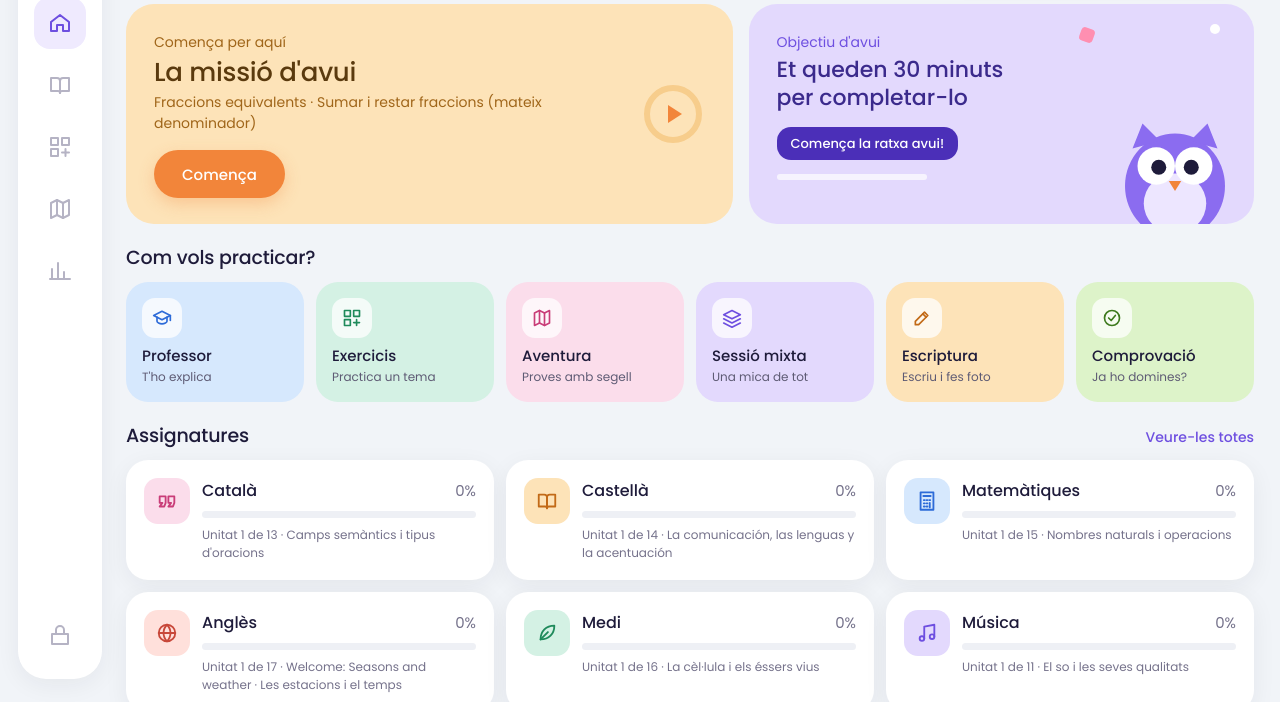
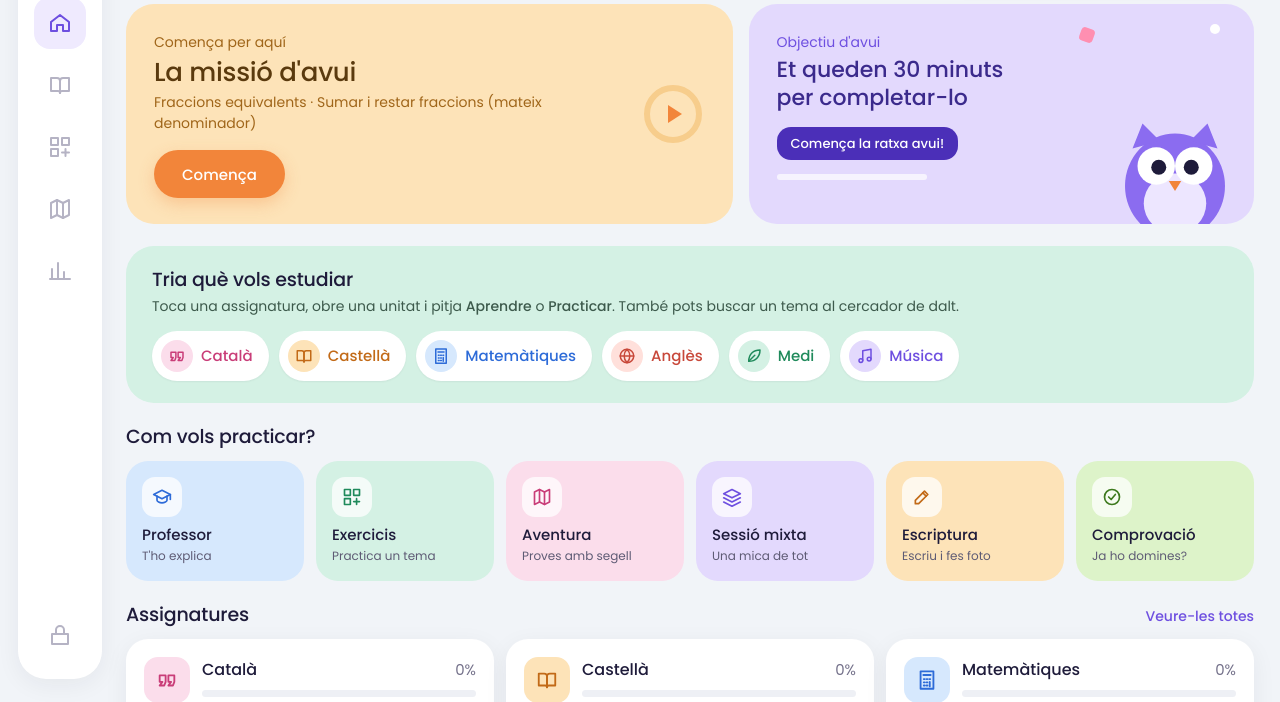
Before and after one commit to gestionspod-sketch/aprenem, a plain HTML site: page index.html in a window 1280 px wide. Shown: the part 103-805 px from the top of the page. Drawn offline with Linux system fonts and the light colour scheme.

Commit message:
Inici: targeta «Tria què vols estudiar»
L'infant pot triar assignatura i tema sense que els pares preparin la sessió.

Co-Authored-By: Claude Opus 5.5 <noreply@anthropic.com>

```diff
--- a/estil/app.css
+++ b/estil/app.css
@@ -320,6 +320,16 @@ code.k{background:var(--soft);padding:2px 8px;border-radius:8px;font-weight:500}
 .h5-head .srch5{width:320px}
 .h5-logo{display:none}
 .top5{display:grid;grid-template-columns:minmax(0,1.2fr) minmax(0,1fr);gap:16px}
+/* «Tria què vols estudiar» (l'infant tria el tema sol) */
+.tria5{background:var(--mint,#D4F1E4);border-radius:28px;padding:22px 26px;display:flex;flex-direction:column;gap:14px}
+.tria5-t h2{margin:0 0 4px;font-size:19px}
+.tria5-t p{margin:0;color:#3D5A4C;font-size:14px;line-height:1.5}
+.tria5-s{display:flex;flex-wrap:wrap;gap:10px}
+.tria5-s button{display:inline-flex;align-items:center;gap:8px;background:#fff;color:var(--d,#1E1B3A);border:0;border-radius:999px;padding:9px 16px 9px 9px;font:inherit;font-weight:600;font-size:15px;cursor:pointer;box-shadow:0 1px 2px rgba(30,27,58,.06)}
+.tria5-s button:hover{box-shadow:0 3px 10px rgba(30,27,58,.10)}
+.tria5-s .ti{width:32px;height:32px;border-radius:50%;background:var(--t,#EEE);display:grid;place-items:center;font-size:16px}
+.tria5-s .ti svg{width:18px;height:18px}
+@media (max-width:767px){.tria5{padding:18px;border-radius:22px}.tria5-s button{font-size:14px}}
 .cont5{display:flex;align-items:center;gap:20px;background:var(--peach);border-radius:28px;padding:26px 28px;min-width:0}
 .cont5-t{flex:1;min-width:0}
 .cont5 .k{font-size:14px;color:#A0661A}
--- a/programa/inici.js
+++ b/programa/inici.js
@@ -77,6 +77,7 @@ function home(){endSession();PARENT_OK=false;nav('inici');
    <label class="srch5" for="cerca">${IC.search}<input id="cerca" type="search" placeholder="Cerca un tema o una unitat" autocomplete="off" enterkeyhint="search"><button class="srx" type="button" aria-label="Esborrar la cerca" hidden>✕</button></label></div>
   <div id="cres" aria-live="polite"></div>
   <div class="top5">${contCard(lt)}${goalCard(done,goal,st)}</div>
+  ${triaCard()}
   <section><h2 class="h5">Com vols practicar?</h2><div class="modes5">${modeTiles(false)}</div></section>
   <section><div class="h5row"><h2>Assignatures</h2><a onclick="subjects()">Veure-les totes</a></div><div class="subjs5">${Object.keys(SUBJ).map(m=>subCard(m)).join('')}</div></section>
  </div>
@@ -86,6 +87,10 @@ function home(){endSession();PARENT_OK=false;nav('inici');
  $('#mGo').onclick=()=>start(s.mode);
  bindSearch($('#cerca'),q=>{$('#cres').innerHTML=q?searchHTML(q):'';bindTopicButtons($('#cres'))})}
 
+// «Tria què vols estudiar»: l'infant tria ell mateix assignatura i tema, sense que els pares preparin res
+function triaCard(){
+ return`<section class="tria5"><div class="tria5-t"><h2>Tria què vols estudiar</h2><p>Toca una assignatura, obre una unitat i pitja <b>Aprendre</b> o <b>Practicar</b>. També pots buscar un tema al cercador de dalt.</p></div>
+  <div class="tria5-s">${Object.keys(SUBJ).map(m=>`<button style="${sujC(m)}" onclick="subject('${m}')"><span class="ti" aria-hidden="true">${SUBJ[m].ic}</span>${SUBJ[m].nom}</button>`).join('')}</div></section>`}
 function contCard(lt){
  if(!lt){const k=S.sessio.skills.find(x=>SK[x]),m=k?matOf(k):'mates';
   return`<div class="cont5"><div class="cont5-t"><span class="k">Comença per aquí</span><h2>${S.sessio.mode==='escriptura'?'Escriptura al quadern':'La missió d\'avui'}</h2><p>${k?S.sessio.skills.filter(x=>SK[x]).slice(0,3).map(x=>SK[x].nom).join(' · '):'Tria una assignatura i comença a aprendre.'}</p><button class="go" id="cGo">Comença</button></div>${PLAY5}</div>`}
```
